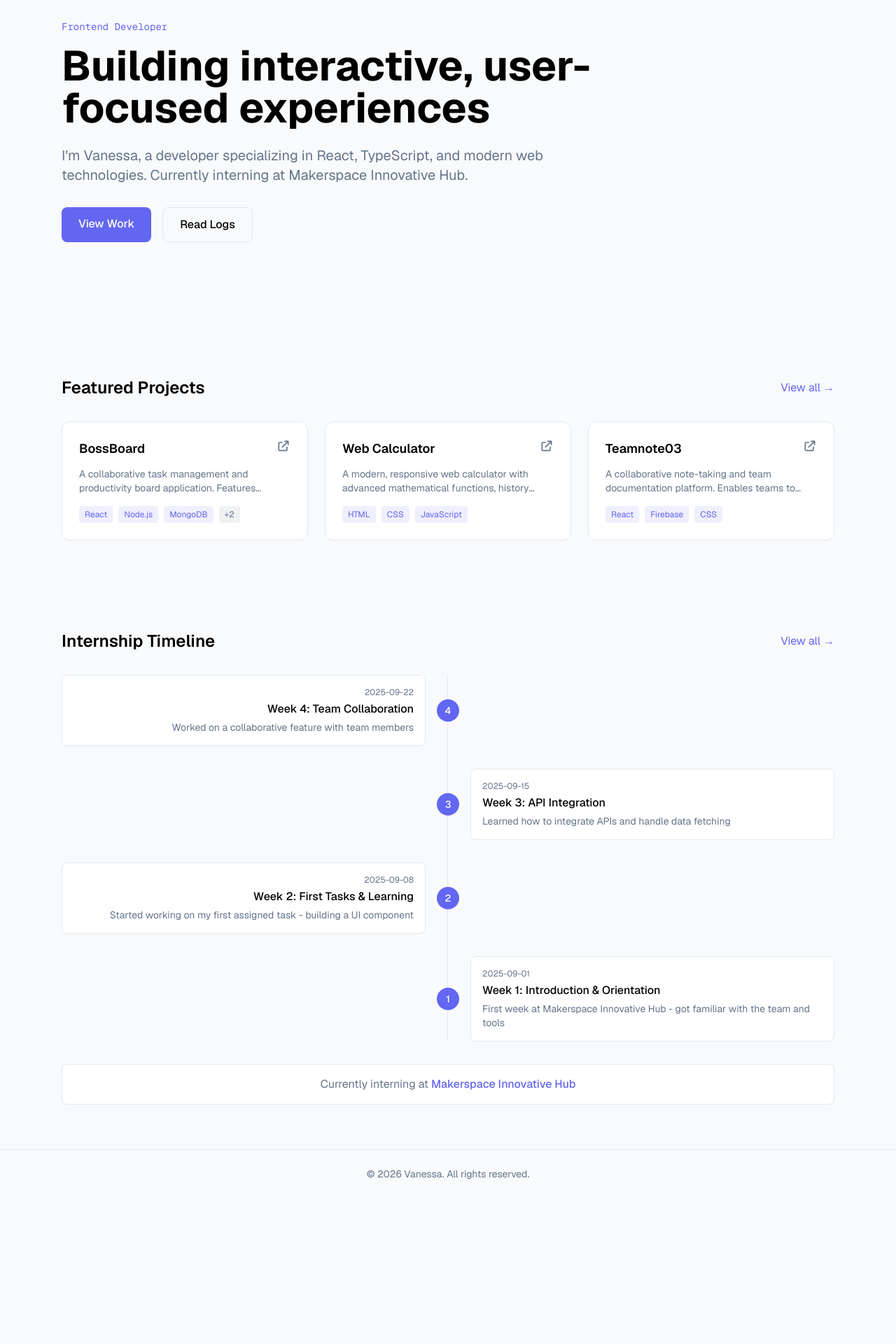
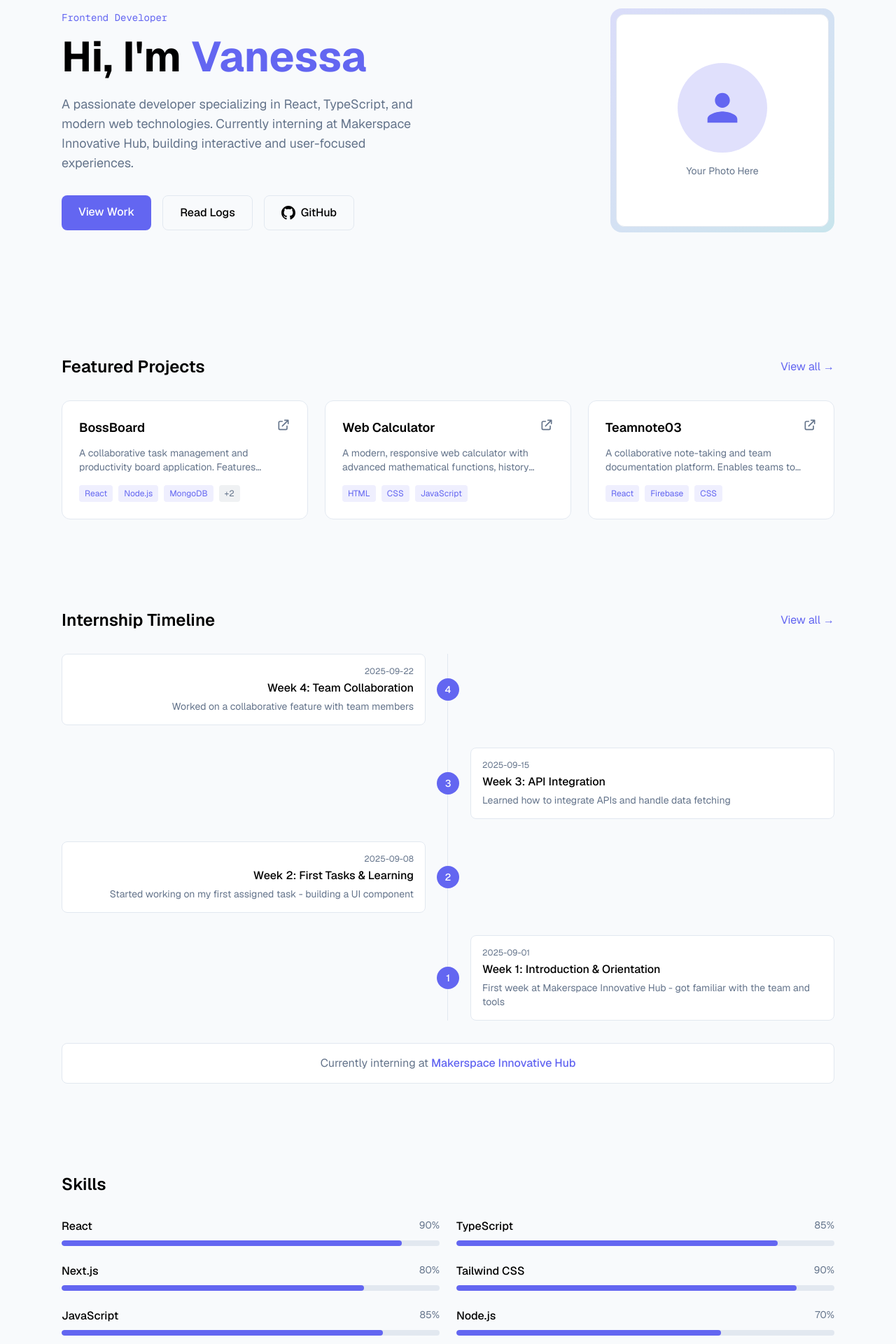
Before and after one commit to jimenezvanessa/vanessaportfolio, a Next.js app: page / in a window 1280 px wide. Shown: the part 180-2100 px from the top of the page at 70% size. Before the commit the page ends 1891 px from the top, so only its background shows below. Built offline with nearby package versions, Linux system fonts and the light colour scheme.

Commit message:
Enhance home page with photo placeholder and skills section

```diff
--- a/src/app/page.tsx
+++ b/src/app/page.tsx
@@ -1,4 +1,5 @@
 import Link from 'next/link';
+import Image from 'next/image';
 import { getProjects, getLogMetas } from '@/lib/data';
 import { Project, LogMeta } from '@/types';
 
@@ -12,23 +13,25 @@ export default function Home() {
       <HeroSection />
       <FeaturedProjects projects={featuredProjects} />
       <TimelineSection logs={logs} />
+      <SkillsSection />
     </div>
   );
 }
 
 function HeroSection() {
   return (
-    <section className="py-24 md:py-32">
-      <div className="max-w-3xl">
+    <section className="py-20 md:py-28">
+      <div className="grid md:grid-cols-2 gap-12 items-center">
+        <div>
           <p className="text-accent font-mono text-sm mb-4 animate-fade-in">Frontend Developer</p>
-        <h1 className="text-4xl md:text-6xl font-bold mb-6 animate-fade-in" style={{ animationDelay: '0.1s' }}>
-          Building interactive, user-focused experiences
+          <h1 className="text-4xl md:text-5xl lg:text-6xl font-bold mb-6 animate-fade-in" style={{ animationDelay: '0.1s' }}>
+            Hi, I&apos;m <span className="text-accent">Vanessa</span>
           </h1>
-        <p className="text-xl text-foreground-muted mb-8 animate-fade-in" style={{ animationDelay: '0.2s' }}>
-          I&apos;m Vanessa, a developer specializing in React, TypeScript, and modern web technologies.
-          Currently interning at Makerspace Innovative Hub.
+          <p className="text-lg text-foreground-muted mb-8 animate-fade-in" style={{ animationDelay: '0.2s' }}>
+            A passionate developer specializing in React, TypeScript, and modern web technologies.
+            Currently interning at Makerspace Innovative Hub, building interactive and user-focused experiences.
           </p>
-        <div className="flex gap-4 animate-fade-in" style={{ animationDelay: '0.3s' }}>
+          <div className="flex flex-wrap gap-4 animate-fade-in" style={{ animationDelay: '0.3s' }}>
             <Link
               href="/work"
               className="px-6 py-3 bg-accent text-white rounded-lg font-medium hover:bg-accent/90 transition-all hover:scale-105"
@@ -41,6 +44,34 @@ function HeroSection() {
             >
               Read Logs
             </Link>
+            <a
+              href="https://github.com/jimenezvanessa"
+              target="_blank"
+              rel="noopener noreferrer"
+              className="px-6 py-3 border border-border rounded-lg font-medium hover:border-accent hover:text-accent transition-all flex items-center gap-2"
+            >
+              <svg className="w-5 h-5" fill="currentColor" viewBox="0 0 24 24">
+                <path d="M12 0c-6.626 0-12 5.373-12 12 0 5.302 3.438 9.8 8.207 11.387.599.111.793-.261.793-.577v-2.234c-3.338.726-4.033-1.416-4.033-1.416-.546-1.387-1.333-1.756-1.333-1.756-1.089-.745.083-.729.083-.729 1.205.084 1.839 1.237 1.839 1.237 1.07 1.834 2.807 1.304 3.492.997.107-.775.418-1.305.762-1.604-2.665-.305-5.467-1.334-5.467-5.931 0-1.311.469-2.381 1.236-3.221-.124-.303-.535-1.524.117-3.176 0 0 1.008-.322 3.301 1.23.957-.266 1.983-.399 3.003-.404 1.02.005 2.047.138 3.006.404 2.291-1.552 3.297-1.23 3.297-1.23.653 1.653.242 2.874.118 3.176.77.84 1.235 1.911 1.235 3.221 0 4.609-2.807 5.624-5.479 5.921.43.372.823 1.102.823 2.222v3.293c0 .319.192.694.801.576 4.765-1.589 8.199-6.086 8.199-11.386 0-6.627-5.373-12-12-12z"/>
+              </svg>
+              GitHub
+            </a>
+          </div>
+        </div>
+
+        <div className="flex justify-center md:justify-end animate-fade-in" style={{ animationDelay: '0.2s' }}>
+          <div className="relative w-64 h-64 md:w-80 md:h-80">
+            <div className="absolute inset-0 bg-gradient-to-br from-accent to-highlight rounded-2xl opacity-20"></div>
+            <div className="absolute inset-2 bg-card rounded-xl border border-border flex items-center justify-center overflow-hidden">
+              <div className="text-center p-6">
+                <div className="w-32 h-32 mx-auto mb-4 rounded-full bg-accent/20 flex items-center justify-center">
+                  <svg className="w-16 h-16 text-accent" fill="currentColor" viewBox="0 0 24 24">
+                    <path d="M12 12c2.21 0 4-1.79 4-4s-1.79-4-4-4-4 1.79-4 4 1.79 4 4 4zm0 2c-2.67 0-8 1.34-8 4v2h16v-2c0-2.66-5.33-4-8-4z"/>
+                  </svg>
+                </div>
+                <p className="text-foreground-muted text-sm">Your Photo Here</p>
+              </div>
+            </div>
+          </div>
         </div>
       </div>
     </section>
@@ -76,7 +107,7 @@ function ProjectCard({ project, index }: { project: Project; index: number }) {
     >
       <div className="flex items-start justify-between mb-3">
         <h3 className="text-lg font-semibold">{project.title}</h3>
-        <svg className="w-5 h-5 text-foreground-muted" fill="none" stroke="currentColor" viewBox="0 0 24 24">
+        <svg className="w-5 h-5 text-foreground-muted flex-shrink-0" fill="none" stroke="currentColor" viewBox="0 0 24 24">
           <path strokeLinecap="round" strokeLinejoin="round" strokeWidth={2} d="M10 6H6a2 2 0 00-2 2v10a2 2 0 002 2h10a2 2 0 002-2v-4M14 4h6m0 0v6m0-6L10 14" />
         </svg>
       </div>
@@ -150,3 +181,36 @@ function TimelineItem({ log, index }: { log: LogMeta; index: number }) {
     </div>
   );
 }
+
+function SkillsSection() {
+  const skills = [
+    { name: 'React', level: 90 },
+    { name: 'TypeScript', level: 85 },
+    { name: 'Next.js', level: 80 },
+    { name: 'Tailwind CSS', level: 90 },
+    { name: 'JavaScript', level: 85 },
+    { name: 'Node.js', level: 70 },
+  ];
+
+  return (
+    <section className="py-16">
+      <h2 className="text-2xl font-semibold mb-8">Skills</h2>
+      <div className="grid grid-cols-1 md:grid-cols-2 gap-6">
+        {skills.map((skill, index) => (
+          <div key={skill.name} className="animate-fade-in" style={{ animationDelay: `${0.1 * index}s` }}>
+            <div className="flex justify-between mb-2">
+              <span className="font-medium">{skill.name}</span>
+              <span className="text-foreground-muted text-sm">{skill.level}%</span>
+            </div>
+            <div className="h-2 bg-border rounded-full overflow-hidden">
+              <div
+                className="h-full bg-accent rounded-full transition-all duration-1000"
+                style={{ width: `${skill.level}%` }}
+              />
+            </div>
+          </div>
+        ))}
+      </div>
+    </section>
+  );
+}
```
Lines whose indentation alone changed are shown as unchanged.
